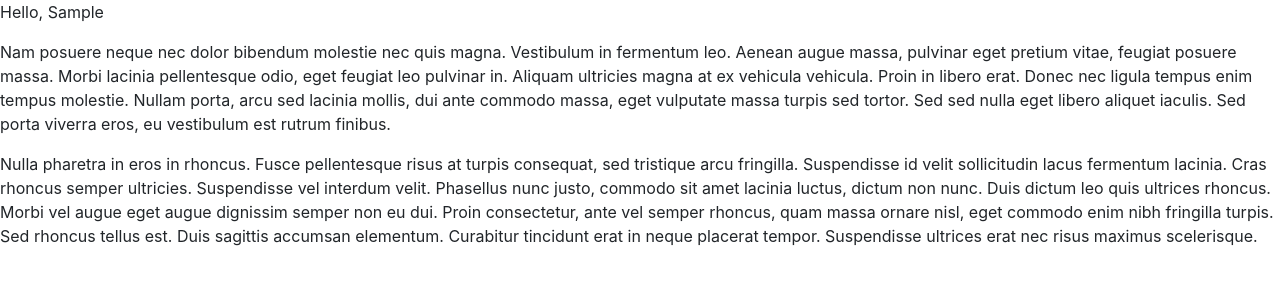
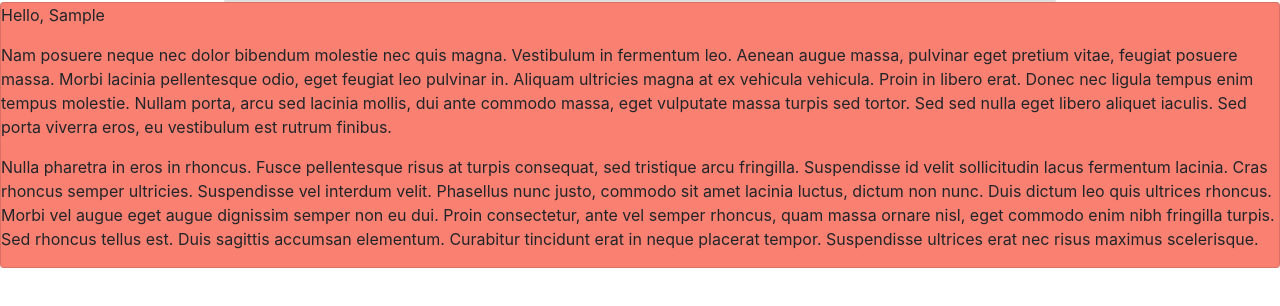
Before and after one commit to RyanDanielWalker/SalmonLetter-Madlib, a plain HTML site: page index.html in a window 1280 px wide. Both pictures are taken after typing "Sample" into the empty fields and a click on the button "Submit!". Drawn offline with Linux system fonts and the light colour scheme.

Commit message:
CAdd cards and color salmon
Co-authored-by: Jamie Knutsen <knutsenjamie@yahoo.com>

```diff
--- a/css/styles.css
+++ b/css/styles.css
@@ -1,3 +1,7 @@
 #letter {
   display: none;
 }
+
+#card1 {
+  background-color: salmon;
+}
--- a/index.html
+++ b/index.html
@@ -12,24 +12,26 @@
 
 
 
-
+  <div class="card" style="width: 65vw; margin:auto">
     <form id="formOne">
       <label for="input1">Hello, please enter your name:</label>
       <input id="input1" type="text">
 
       <button type="submit" class="btn">Submit!</button>
     </form>
+  </div>
 
 
 
   <div id="letter">
+    <div class="card" id="card1">
       <p>Hello, <span class="input1"></span> </p>
       <p>Nam posuere neque nec dolor bibendum molestie nec quis magna. Vestibulum in fermentum leo. Aenean augue massa, pulvinar eget pretium vitae, feugiat posuere massa. Morbi lacinia pellentesque odio, eget feugiat leo pulvinar in. Aliquam ultricies magna at ex vehicula vehicula. Proin in libero erat. Donec nec ligula tempus enim tempus molestie. Nullam porta, arcu sed lacinia mollis, dui ante commodo massa, eget vulputate massa turpis sed tortor. Sed sed nulla eget libero aliquet iaculis. Sed porta viverra eros, eu vestibulum est rutrum finibus.</p>
 
       <p>
       Nulla pharetra in eros in rhoncus. Fusce pellentesque risus at turpis consequat, sed tristique arcu fringilla. Suspendisse id velit sollicitudin lacus fermentum lacinia. Cras rhoncus semper ultricies. Suspendisse vel interdum velit. Phasellus nunc justo, commodo sit amet lacinia luctus, dictum non nunc. Duis dictum leo quis ultrices rhoncus. Morbi vel augue eget augue dignissim semper non eu dui. Proin consectetur, ante vel semper rhoncus, quam massa ornare nisl, eget commodo enim nibh fringilla turpis. Sed rhoncus tellus est. Duis sagittis accumsan elementum. Curabitur tincidunt erat in neque placerat tempor. Suspendisse ultrices erat nec risus maximus scelerisque.</p>
     </div>
-
+  </div>
 
 </body>
 </html>
```
Lines whose indentation alone changed are shown as unchanged.
